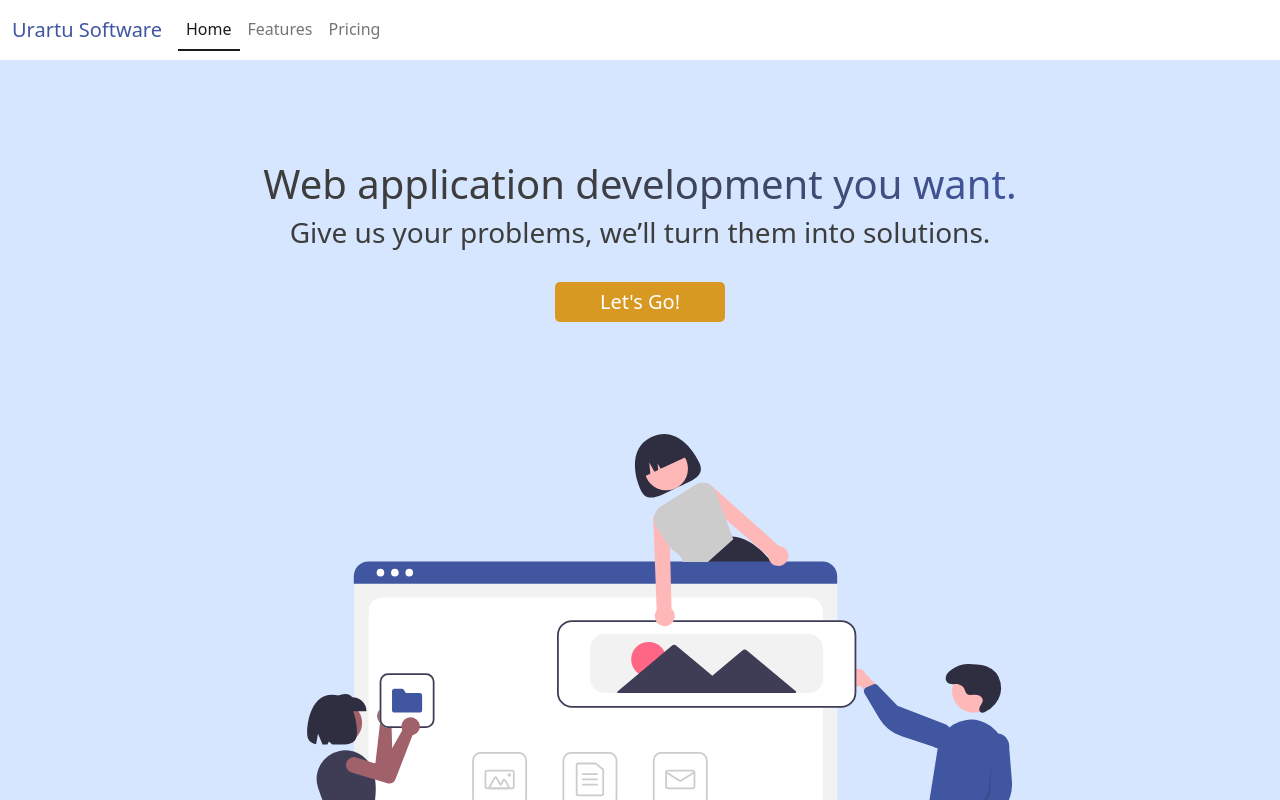
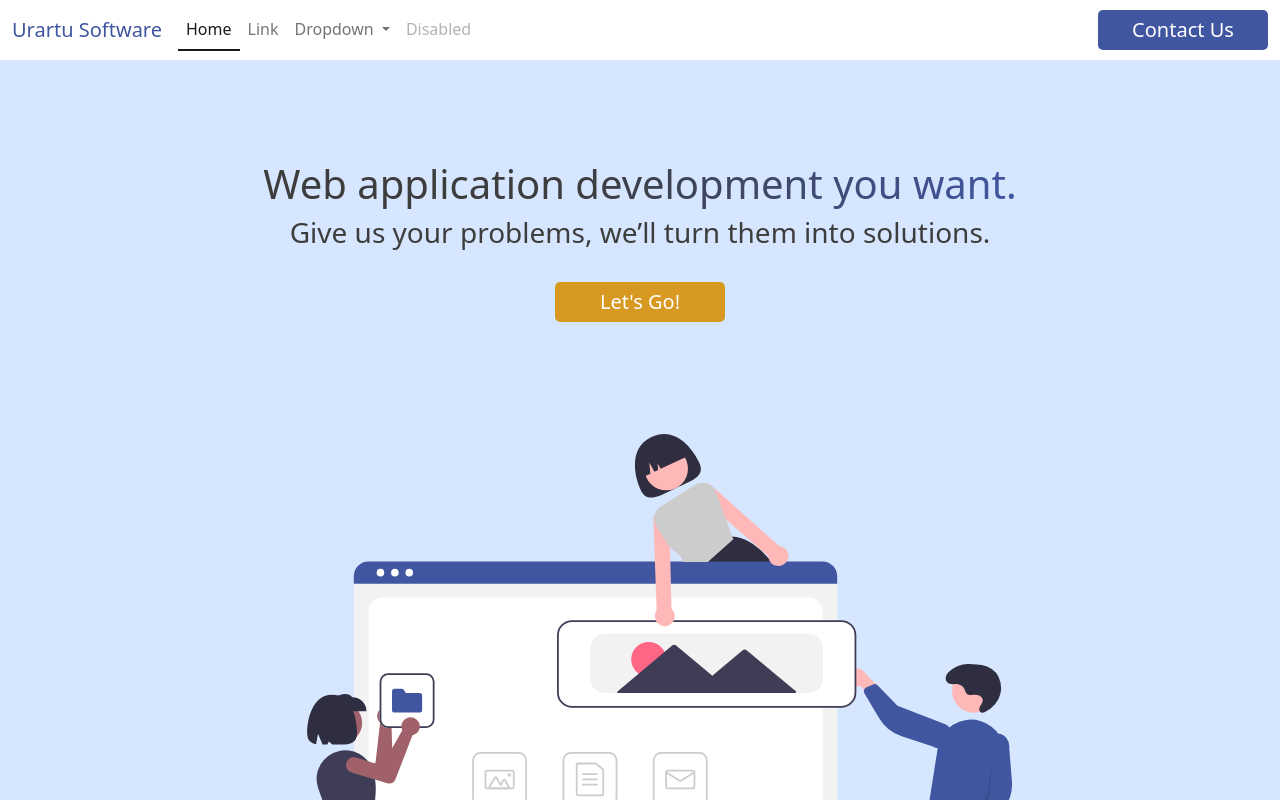
Before and after one commit to vaheaslanyan/urartusoftware-ui, an Angular app: page / in a window 1280 px wide. Shown: the top 800 px of the page. Built offline with nearby package versions, Linux system fonts and the light colour scheme.

Commit message:
Refactor navbar, add Contact Us button to navbar

```diff
--- a/src/app/app.module.ts
+++ b/src/app/app.module.ts
@@ -7,13 +7,15 @@ import { BrowserAnimationsModule } from '@angular/platform-browser/animations';
 import { NavbarComponent } from './components/navbar/navbar.component';
 import { LandingComponent } from './components/landing/landing.component';
 import { CustomButtonComponent } from './components/shared/custom-button/custom-button.component';
+import { ContactComponent } from './components/contact/contact.component';
 
 @NgModule({
   declarations: [
     AppComponent,
     NavbarComponent,
     LandingComponent,
-    CustomButtonComponent
+    CustomButtonComponent,
+    ContactComponent
   ],
   imports: [
     BrowserModule,
--- /dev/null
+++ b/src/app/components/contact/contact.component.html
@@ -0,0 +1 @@
+<p>contact works!</p>
--- a/src/app/components/landing/landing.component.scss
+++ b/src/app/components/landing/landing.component.scss
@@ -5,10 +5,6 @@
 
 h1, h2, h3 {
     text-align: center;
-}
-
-h3 {
-    font-weight: 400;
 }
 
 .heading-blue {
--- a/src/app/components/navbar/navbar.component.html
+++ b/src/app/components/navbar/navbar.component.html
@@ -5,11 +5,31 @@
         <span class="navbar-toggler-icon"></span>
       </button>
       <div class="collapse navbar-collapse" id="navbarNavAltMarkup">
-        <div class="navbar-nav">
-          <a class="nav-link active" aria-current="page" href="#">Home</a>
-          <a class="nav-link" href="#">Features</a>
-          <a class="nav-link" href="#">Pricing</a>
-        </div>
+        <ul class="navbar-nav me-auto mb-2 mb-lg-0">
+          <li class="nav-item">
+            <a class="nav-link active" aria-current="page" href="#">Home</a>
+          </li>
+          <li class="nav-item">
+            <a class="nav-link" href="#">Link</a>
+          </li>
+          <li class="nav-item dropdown">
+            <a class="nav-link dropdown-toggle" href="#" id="navbarDropdown" role="button" data-bs-toggle="dropdown" aria-expanded="false">
+              Dropdown
+            </a>
+            <ul class="dropdown-menu" aria-labelledby="navbarDropdown">
+              <li><a class="dropdown-item" href="#">Action</a></li>
+              <li><a class="dropdown-item" href="#">Another action</a></li>
+              <li><hr class="dropdown-divider"></li>
+              <li><a class="dropdown-item" href="#">Something else here</a></li>
+            </ul>
+          </li>
+          <li class="nav-item">
+            <a class="nav-link disabled" href="#" tabindex="-1" aria-disabled="true">Disabled</a>
+          </li>
+        </ul>
+        <form class="d-flex">
+          <app-custom-button id="navbarContactBtn" [name]="'Contact Us'" [style]="contactButtonStyle"></app-custom-button>
+        </form>
       </div>
     </div>
   </nav>
--- a/src/app/components/navbar/navbar.component.scss
+++ b/src/app/components/navbar/navbar.component.scss
@@ -24,3 +24,6 @@
     color: var(--color-foreground-secondary);
     border-bottom: solid 2px;
 }
+
+#navbarContactBtn {
+}
--- a/src/app/components/navbar/navbar.component.ts
+++ b/src/app/components/navbar/navbar.component.ts
@@ -1,4 +1,5 @@
 import { Component } from '@angular/core';
+import { ButtonStyleEnum } from 'src/app/models/ButtonStyleEnum';
 
 @Component({
   selector: 'app-navbar',
@@ -6,5 +7,5 @@ import { Component } from '@angular/core';
   styleUrls: ['./navbar.component.scss']
 })
 export class NavbarComponent {
-
+  contactButtonStyle = ButtonStyleEnum.PRIMARY;
 }
--- a/src/styles.scss
+++ b/src/styles.scss
@@ -22,7 +22,11 @@ html body {
 }
 
 h1 {
-    font-size: 40px;
+    font-size: 2.5rem;
+}
+
+h3 {
+    font-weight: 400;
 }
 
 ul li::marker {
```
Also changed, not shown: src/app/components/contact/contact.component.ts (added, +10 -0 lines), src/app/components/contact/contact.component.scss (added), 1 other file (tests, documents, lock files or other folders).
